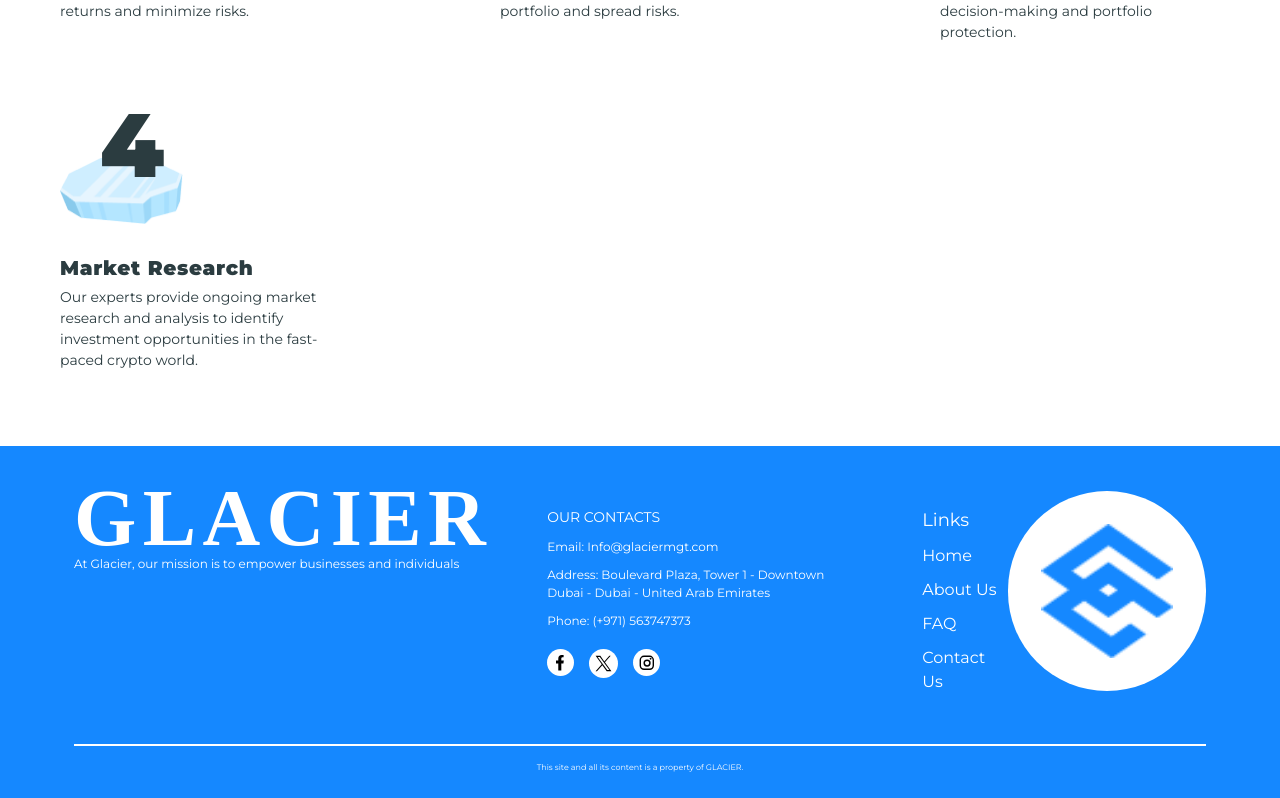
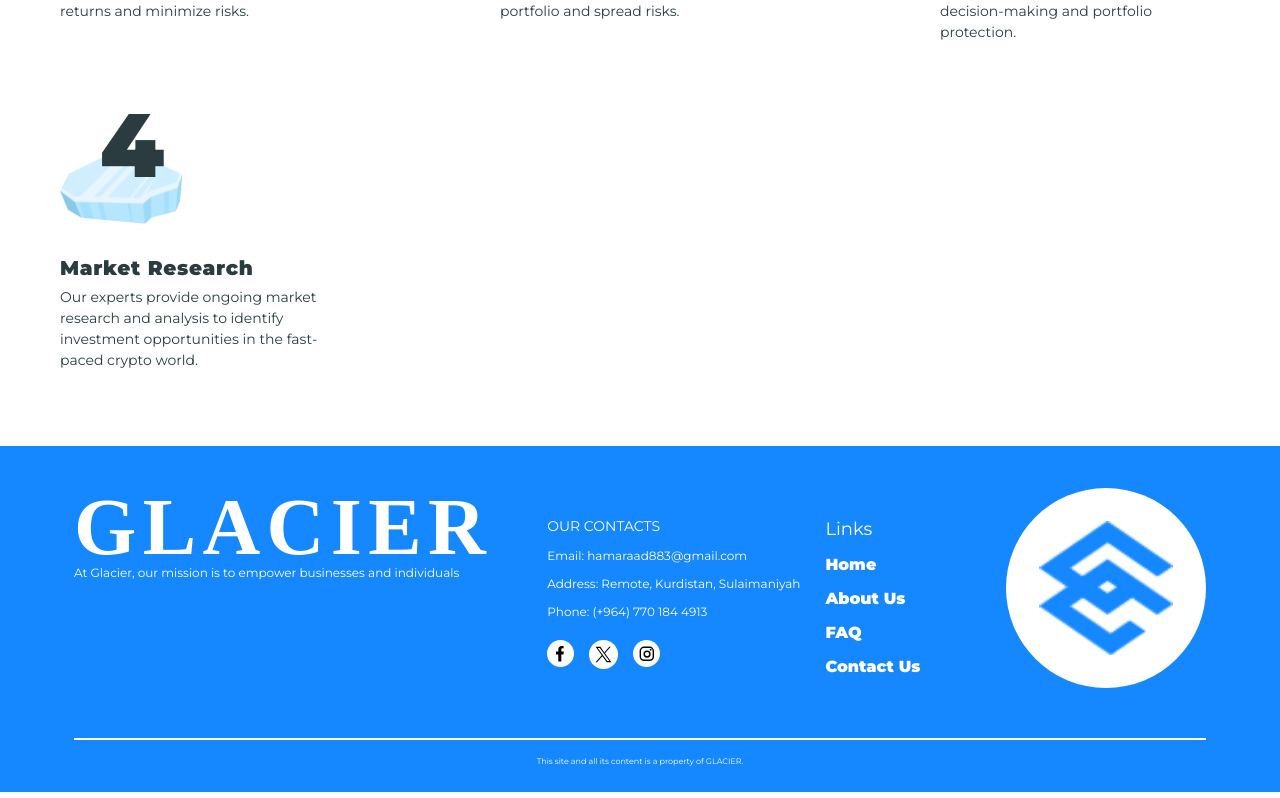
Before and after one commit to Mhamad-Raad/Glacier, a Next.js app: page / in a window 1280 px wide. Shown: the part 2072-2870 px from the top of the page. Built offline with nearby package versions, Linux system fonts and the light colour scheme.

Commit message:
fix footer design

```diff
--- a/Components/Layout/Footer/Footer.js
+++ b/Components/Layout/Footer/Footer.js
@@ -9,7 +9,7 @@ import Logo from '@/assets/Layout/Logo.png';
 
 const Footer = () => {
   return (
-    <footer className="flex flex-col items-center justify-start mt-[75px] md:px-[74px] md:pt-[42px] md:pb-[25px] bg-[#1588ff] w-full z-10 relative sm:px-[24px] sm:pt-[29px] sm:pb-[11px]">
+    <footer className="flex flex-col items-center justify-start mt-[75px] md:px-[74px] md:pt-[42px] md:pb-[25px] bg-[#1588ff] w-full z-10 relative sm:px-[16px] sm:pt-[29px] sm:pb-[11px] overflow-hidden">
       <div className="flex justify-between md:items-center w-full gap-[10px] sm:items-start">
         <div className="flex sm:flex-col md:flex-row">
           <div className="flex flex-col">
@@ -20,22 +20,24 @@ const Footer = () => {
               At Glacier, our mission is to empower businesses and individuals
             </p>
           </div>
-          <div className="flex sm:mt-[19px] sm:gap-[75px] md:ml-[55px]">
+          <div className="flex sm:mt-[19px] sm:gap-[25px] md:ml-[55px]">
             <div className="flex flex-col lg:gap-[10px] md:gap-[6px] md:max-w-[300px]">
               <h3 className="text-white font-[500] md:text-[14px] xl:text-[24px] sm:text-[10px]">OUR CONTACTS</h3>
-              <p className="text-white xl:text-[20px] md:text-[12px] sm:text-[10px]">Email: Info@glaciermgt.com</p>
+              <p className="text-white xl:text-[20px] md:text-[12px] sm:text-[10px]">Email: hamaraad883@gmail.com</p>
               <p className="text-white xl:text-[20px] md:text-[12px] sm:text-[10px]">
-                Address: Boulevard Plaza, Tower 1 - Downtown Dubai - Dubai - United Arab Emirates
+                Address: Remote, Kurdistan, Sulaimaniyah
               </p>
-              <p className="text-white xl:text-[20px] md:text-[12px] sm:text-[10px]">Phone: (+971) 563747373</p>
+              <p className="text-white xl:text-[20px] md:text-[12px] sm:text-[10px]">Phone: (+964) 770 184 4913</p>
               <div className="flex gap-[15px] sm:mt-[9px]">
                 <Facebook />
                 <Twitter />
                 <Instagram />
               </div>
             </div>
-            <div className="flex flex-col lg:gap-[10px] md:gap-[6px]">
-              <h3 className="text-white font-[500] xl:text-[24px] md:text-[14px] sm:text-[10px] lg:text-[18px]">Links</h3>
+            <div className="flex flex-col lg:gap-[10px] md:gap-[6px] font-black">
+              <h3 className="text-white font-[500] xl:text-[24px] md:text-[14px] sm:text-[10px] lg:text-[18px]">
+                Links
+              </h3>
               <Link href="/" className="text-white xl:text-[20px] lg:text-[16px] md:text-[14px] sm:text-[10px]">
                 Home
               </Link>
@@ -51,12 +53,14 @@ const Footer = () => {
             </div>
           </div>
         </div>
+        <div>
           <div className="flex justify-center items-center bg-white xl:w-[225px] xl:h-[225px] lg:w-[200px] lg:h-[200px] rounded-full md:w-[104px] md:h-[104px] sm:w-[60px] sm:h-[60px]">
             <Image
               alt=""
               className="lg:w-2/3 lg:h-2/3 md:w-[70%] md:h-[70%] xl:w-[75%] xl:h-[75%] sm:w-[60%] sm:h-[60%]"
               src={Logo}
             />
+          </div>
         </div>
       </div>
       <div className="w-full md:mt-[50px] sm:mt-[20px]">
```
Lines whose indentation alone changed are shown as unchanged.
